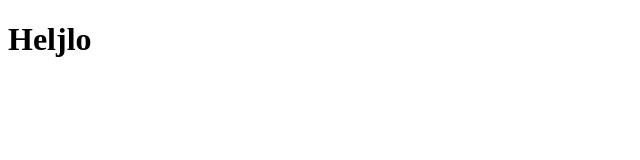
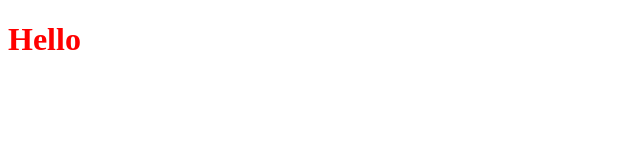
Before and after one commit to ygssdsa/git-demo, a plain HTML site: page index.html in a window 1280 px wide. Shown: the whole page, without its empty margins (0-640 px from the left). Drawn offline with Linux system fonts and the light colour scheme.

Commit message:
Update index.html

```diff
--- a/index.html
+++ b/index.html
@@ -4,8 +4,13 @@
     <meta charset="UTF-8">
     <meta name="viewport" content="width=device-width, initial-scale=1.0">
     <title>Document</title>
+    <style>
+        h1 {
+            color: red;
+        }
+    </style>
 </head>
 <body>
-    <h1>Heljlo</h1>
+    <h1>Hello</h1>
 </body>
 </html>
```
